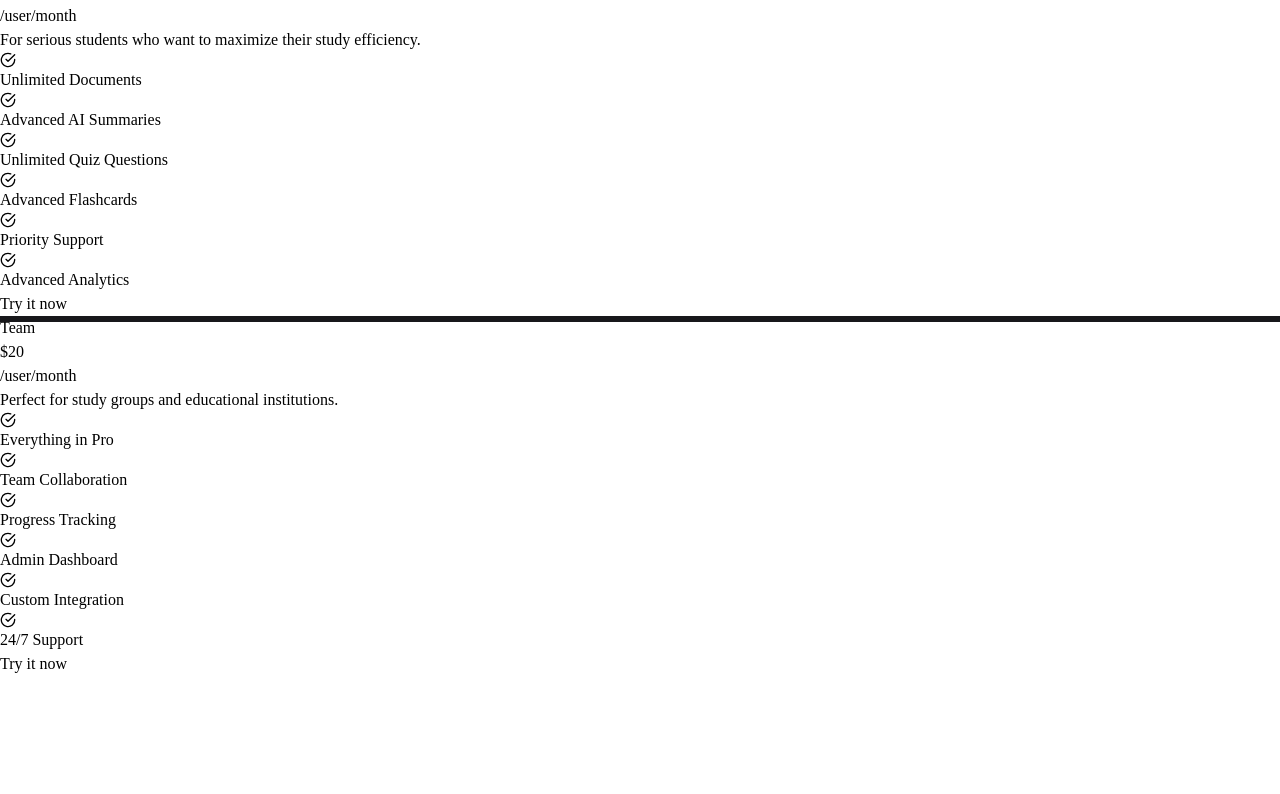
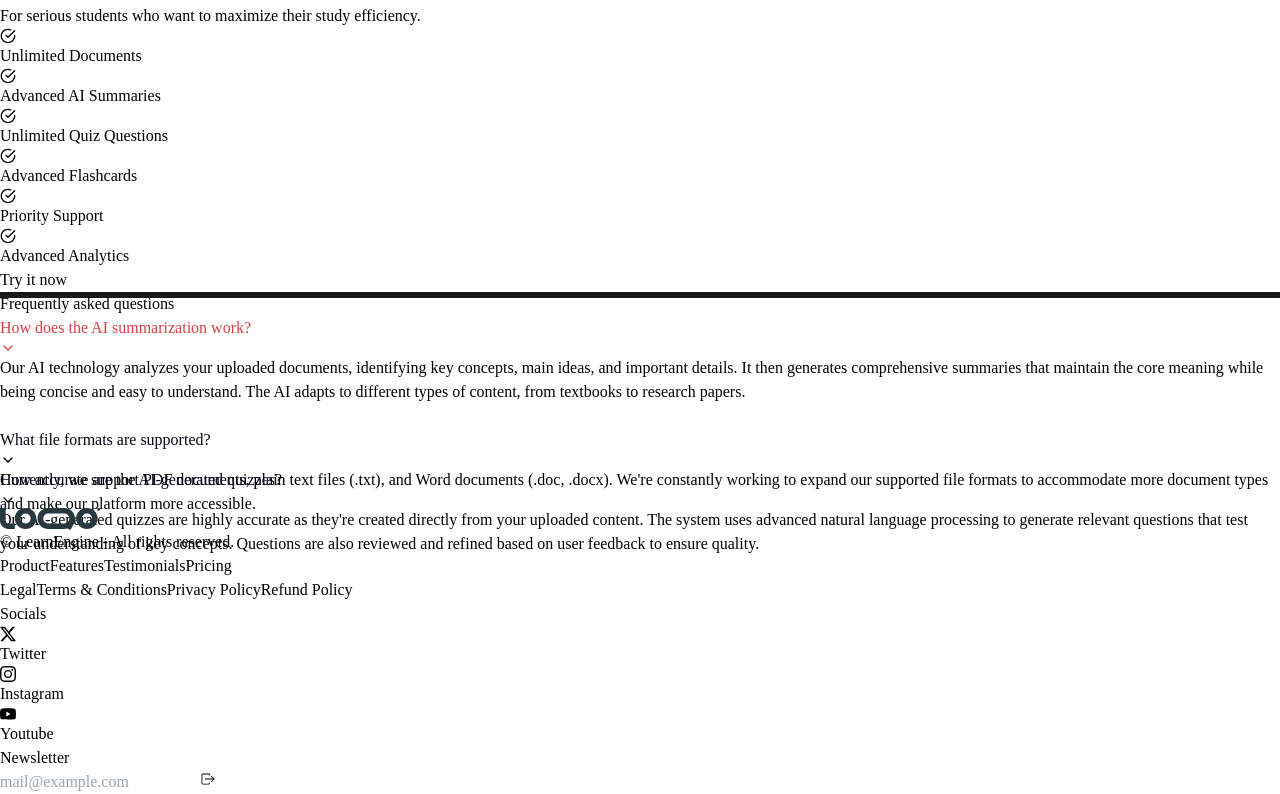
Before and after one commit to YacineAyechi/study-buddy, a Next.js app: page / in a window 1280 px wide. Shown: the part 1052-1846 px from the top of the page. Before the commit the page ends 1728 px from the top, so only its background shows below. Built offline with nearby package versions, Linux system fonts and the light colour scheme; a web font is replaced by a local one.

Commit message:
footer & pricing w features & faq

```diff
--- a/package.json
+++ b/package.json
@@ -14,6 +14,7 @@
     "react": "^18",
     "react-dom": "^18",
     "react-icons": "^5.4.0",
+    "react-use-measure": "^2.1.1",
     "tailwind-merge": "^2.5.5"
   },
   "devDependencies": {
--- a/src/app/globals.css
+++ b/src/app/globals.css
@@ -8,7 +8,8 @@
   --poppy: #d64045ff;
   --poppy-dark: #ca2b30;
   --mint-green: #e9fff9ff;
-  --non-photo-blue: #9ed8dbff;
+  /* --non-photo-blue: #9ed8dbff; */
+  --non-photo-blue: #67d1d6;
   --ucla-blue: #467599ff;
   --delft-blue: #1d3354ff;
 }
--- a/src/app/page.js
+++ b/src/app/page.js
@@ -1,4 +1,6 @@
+import FAQ from "@/components/FAQ";
 import Features from "@/components/Features";
+import { Footer } from "@/components/Footer";
 import Hero from "@/components/Hero";
 import HowToUse from "@/components/HowToUse";
 import Navbar from "@/components/Navbar";
@@ -20,6 +22,12 @@ export default function Home() {
       <section id="pricing">
         <Pricing />
       </section>
+      <section id="faq">
+        <FAQ />
+      </section>
+      <section>
+        <Footer />
+      </section>
     </main>
   );
 }
--- /dev/null
+++ b/src/components/FAQ.jsx
@@ -0,0 +1,101 @@
+"use client";
+
+import React, { useState } from "react";
+import { FiChevronDown } from "react-icons/fi";
+import { motion } from "framer-motion";
+import useMeasure from "react-use-measure";
+
+const FAQ = () => {
+  return (
+    <div className="px-4 py-12">
+      <div className="mx-auto max-w-3xl">
+        <h3 className="mb-4 text-center text-3xl font-semibold">
+          Frequently asked questions
+        </h3>
+        <Question title="How does the AI summarization work?" defaultOpen>
+          <p>
+            Our AI technology analyzes your uploaded documents, identifying key
+            concepts, main ideas, and important details. It then generates
+            comprehensive summaries that maintain the core meaning while being
+            concise and easy to understand. The AI adapts to different types of
+            content, from textbooks to research papers.
+          </p>
+        </Question>
+        <Question title="What file formats are supported?">
+          <p>
+            Currently, we support PDF documents, plain text files (.txt), and
+            Word documents (.doc, .docx). We&apos;re constantly working to
+            expand our supported file formats to accommodate more document types
+            and make our platform more accessible.
+          </p>
+        </Question>
+        <Question title="How accurate are the AI-generated quizzes?">
+          <p>
+            Our AI-generated quizzes are highly accurate as they&apos;re created
+            directly from your uploaded content. The system uses advanced
+            natural language processing to generate relevant questions that test
+            your understanding of key concepts. Questions are also reviewed and
+            refined based on user feedback to ensure quality.
+          </p>
+        </Question>
+      </div>
+    </div>
+  );
+};
+
+const Question = ({ title, children, defaultOpen = false }) => {
+  const [ref, { height }] = useMeasure();
+  const [open, setOpen] = useState(defaultOpen);
+
+  return (
+    <motion.div
+      animate={open ? "open" : "closed"}
+      className="border-b-[1px] border-b-slate-300"
+    >
+      <button
+        onClick={() => setOpen((pv) => !pv)}
+        className="flex w-full items-center justify-between gap-4 py-6"
+      >
+        <motion.span
+          variants={{
+            open: {
+              color: "#d64045ff",
+            },
+            closed: {
+              color: "rgba(3, 6, 23, 1)",
+            },
+          }}
+          className="text-[--poppy] text-left text-lg font-medium"
+        >
+          {title}
+        </motion.span>
+        <motion.span
+          variants={{
+            open: {
+              rotate: "180deg",
+              color: "#d64045ff",
+            },
+            closed: {
+              rotate: "0deg",
+              color: "#030617",
+            },
+          }}
+        >
+          <FiChevronDown className="text-2xl" />
+        </motion.span>
+      </button>
+      <motion.div
+        initial={false}
+        animate={{
+          height: open ? height : "0px",
+          marginBottom: open ? "24px" : "0px",
+        }}
+        className="overflow-hidden text-slate-600"
+      >
+        <div ref={ref}>{children}</div>
+      </motion.div>
+    </motion.div>
+  );
+};
+
+export default FAQ;
--- a/src/components/Features.jsx
+++ b/src/components/Features.jsx
@@ -16,7 +16,7 @@ const Features = () => {
       <div className="mb-4 grid grid-cols-12 gap-4">
         <BounceCard className="col-span-12 md:col-span-4">
           <CardTitle>AI-Powered Summaries</CardTitle>
-          <div className="absolute bottom-0 left-4 right-4 top-32 translate-y-8 rounded-t-2xl p-4 bg-[#67d1d6]  transition-transform duration-[250ms] group-hover:translate-y-4 group-hover:rotate-[2deg]">
+          <div className="absolute bottom-0 left-4 right-4 top-32 translate-y-8 rounded-t-2xl p-4 bg-[--non-photo-blue]  transition-transform duration-[250ms] group-hover:translate-y-4 group-hover:rotate-[2deg]">
             <span className="block text-center font-semibold text-white">
               Get instant, comprehensive summaries of any document, highlighting
               key concepts and main ideas
@@ -25,7 +25,7 @@ const Features = () => {
         </BounceCard>
         <BounceCard className="col-span-12 md:col-span-8">
           <CardTitle>Smart Quiz Generation</CardTitle>
-          <div className="absolute bottom-0 left-4 right-4 top-32 translate-y-8 rounded-t-2xl p-4 bg-[--non-photo-blue]  transition-transform duration-[250ms] group-hover:translate-y-4 group-hover:rotate-[2deg]">
+          <div className="absolute bottom-0 left-4 right-4 top-32 translate-y-8 rounded-t-2xl p-4 bg-[--non-photo-blue] transition-transform duration-[250ms] group-hover:translate-y-4 group-hover:rotate-[2deg]">
             <span className="block text-center font-semibold text-white">
               AI creates personalized quizzes that adapt to your knowledge level
               and learning progress
@@ -36,7 +36,7 @@ const Features = () => {
       <div className="grid grid-cols-12 gap-4">
         <BounceCard className="col-span-12 md:col-span-8">
           <CardTitle>Interactive Flashcards</CardTitle>
-          <div className="absolute bottom-0 left-4 right-4 top-32 translate-y-8 rounded-t-2xl p-4 bg-[--non-photo-blue]  transition-transform duration-[250ms] group-hover:translate-y-4 group-hover:rotate-[2deg]">
+          <div className="absolute bottom-0 left-4 right-4 top-32 translate-y-8 rounded-t-2xl p-4 bg-[--non-photo-blue] transition-transform duration-[250ms] group-hover:translate-y-4 group-hover:rotate-[2deg]">
             <span className="block text-center font-semibold text-white">
               Dynamic flashcard sets generated from your documents with spaced
               repetition learning
--- /dev/null
+++ b/src/components/Footer.jsx
@@ -0,0 +1,118 @@
+"use cleint";
+import React from "react";
+import { SiInstagram, SiX, SiYoutube } from "react-icons/si";
+import { IoIosLogOut } from "react-icons/io";
+import Link from "next/link";
+import Image from "next/image";
+
+export const Footer = () => {
+  return (
+    <footer className="relative overflow-hidden py-12 px-4 md:px-40">
+      <div className="relative z-20 grid grid-cols-12 gap-x-1.5 gap-y-6">
+        <LogoColumn />
+        <GenericColumn
+          title="Product"
+          links={[
+            {
+              title: "Features",
+              href: "/#features",
+            },
+            {
+              title: "Testimonials",
+              href: "/#testimonials",
+            },
+            {
+              title: "Pricing",
+              href: "/#pricing",
+            },
+          ]}
+        />
+
+        <GenericColumn
+          title="Legal"
+          links={[
+            {
+              title: "Terms & Conditions",
+              href: "/#",
+            },
+            {
+              title: "Privacy Policy",
+              href: "/#",
+            },
+            {
+              title: "Refund Policy",
+              href: "/#",
+            },
+          ]}
+        />
+
+        <GenericColumn
+          title="Socials"
+          links={[
+            {
+              title: "Twitter",
+              href: "/#",
+              Icon: SiX,
+            },
+            {
+              title: "Instagram",
+              href: "/#",
+              Icon: SiInstagram,
+            },
+            {
+              title: "Youtube",
+              href: "/#",
+              Icon: SiYoutube,
+            },
+          ]}
+        />
+
+        <div className="col-span-6 space-y-2 text-sm md:col-span-2">
+          <span className="block text-black font-bold">Newsletter</span>
+          <form className="flex gap-1">
+            <input
+              type="text"
+              placeholder="mail@example.com"
+              className="w-full rounded-lg px-3 py-2 border-2 border-[--poppy] placeholder:text-[12px] focus:outline-none"
+            />
+            <button
+              type="submit"
+              className="w-10 rounded-lg bg-[--poppy] px-3 py-2 text-white"
+            >
+              <IoIosLogOut className="text-xl font-bold" />
+            </button>
+          </form>
+        </div>
+      </div>
+    </footer>
+  );
+};
+
+const LogoColumn = () => {
+  return (
+    <div className="col-span-6 md:col-span-4">
+      <Image src="/logo.svg" alt="Logo" width={100} height={100} />
+      <span className="mt-3 inline-block text-xs text-zinc-400">
+        © LearnEngine - All rights reserved.
+      </span>
+    </div>
+  );
+};
+
+const GenericColumn = ({ title, links }) => {
+  return (
+    <div className="col-span-6 space-y-2 text-sm md:col-span-2">
+      <span className="block text-black font-bold">{title}</span>
+      {links.map((l) => (
+        <Link
+          key={l.title}
+          href={l.href}
+          className="flex items-center gap-1.5 text-black transition-colors hover:text-[--poppy] hover:underline"
+        >
+          {l.Icon && <l.Icon />}
+          {l.title}
+        </Link>
+      ))}
+    </div>
+  );
+};
--- a/src/components/Pricing.jsx
+++ b/src/components/Pricing.jsx
@@ -3,6 +3,7 @@
 import React, { useState } from "react";
 import { AnimatePresence, motion } from "framer-motion";
 import { FiCheckCircle, FiXSquare } from "react-icons/fi";
+import Link from "next/link";
 
 const Pricing = () => {
   const [selected, setSelected] = useState("annual");
@@ -13,11 +14,12 @@ const Pricing = () => {
           Pricing
         </h2>
         <Toggle selected={selected} setSelected={setSelected} />
-        <div className="mt-6 grid grid-cols-1 gap-6 lg:mt-12 lg:grid-cols-3 lg:gap-8">
+        <div className="mt-6 grid grid-cols-1 gap-6 lg:mt-12 lg:grid-cols-2 lg:gap-8 max-w-4xl mx-auto">
           <PriceColumn
             title="Basic"
             price="0"
             statement="Perfect for students just getting started with AI-powered studying."
+            highlight
             items={[
               {
                 children: "2 Documents per day",
@@ -77,7 +79,7 @@ const Pricing = () => {
               },
             ]}
           />
-          <PriceColumn
+          {/* <PriceColumn
             title="Team"
             price={selected === "monthly" ? "30" : "20"}
             statement="Perfect for study groups and educational institutions."
@@ -107,7 +109,7 @@ const Pricing = () => {
                 checked: true,
               },
             ]}
-          />
+          /> */}
         </div>
       </section>
     </div>
@@ -125,11 +127,11 @@ const PriceColumn = ({ highlight, title, price, statement, items }) => {
         highlight ? "border-2 border-zinc-900 bg-white" : ""
       }`}
     >
-      {highlight && (
-        <span className="absolute right-4 top-0 -translate-y-1/2 rounded-full bg-indigo-600 px-2 py-0.5 text-sm text-white">
+      {/* {highlight && (
+        <span className="absolute right-4 top-0 -translate-y-1/2 rounded-full bg-[--poppy] px-2 py-0.5 text-sm text-white">
           Most Popular
         </span>
-      )}
+      )} */}
 
       <p className="mb-6 text-xl font-medium">{title}</p>
       <div className="mb-6 flex items-center gap-3">
@@ -173,15 +175,17 @@ const PriceColumn = ({ highlight, title, price, statement, items }) => {
         ))}
       </div>
 
+      <Link href="/login">
         <button
           className={`w-full rounded-lg p-3 text-base uppercase text-white transition-colors ${
             highlight
-            ? "bg-indigo-600 hover:bg-indigo-700"
+              ? "bg-[--poppy] hover:bg-[--poppy-dark]"
               : "bg-zinc-900 hover:bg-zinc-700"
           }`}
         >
           Try it now
         </button>
+      </Link>
     </div>
   );
 };
@@ -224,7 +228,7 @@ const CheckListItem = ({ children, checked }) => {
   return (
     <div className="flex items-center gap-2 text-lg">
       {checked ? (
-        <FiCheckCircle className="text-xl text-indigo-600" />
+        <FiCheckCircle className="text-xl text-[--poppy]" />
       ) : (
         <FiXSquare className="text-xl text-zinc-400" />
       )}
```
Also changed, not shown: 1 other file (tests, documents, lock files or other folders). Lines whose indentation alone changed are shown as unchanged.
